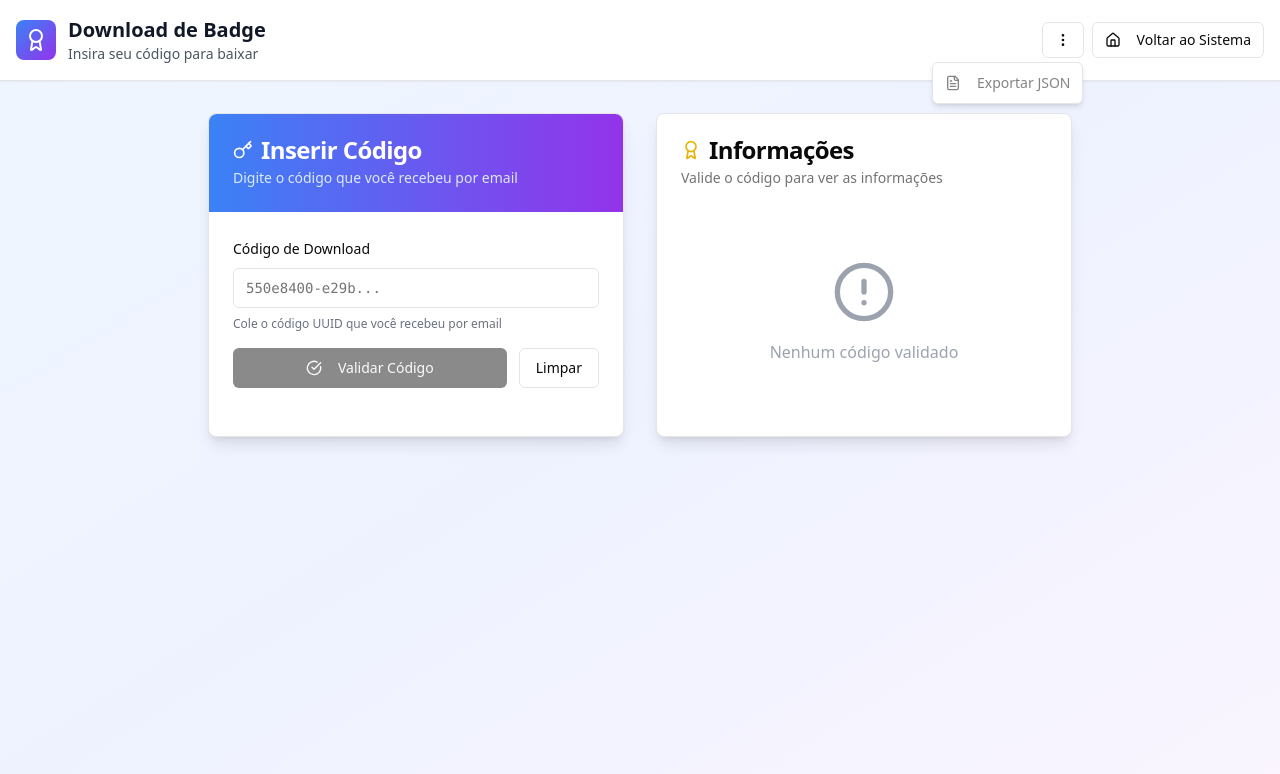
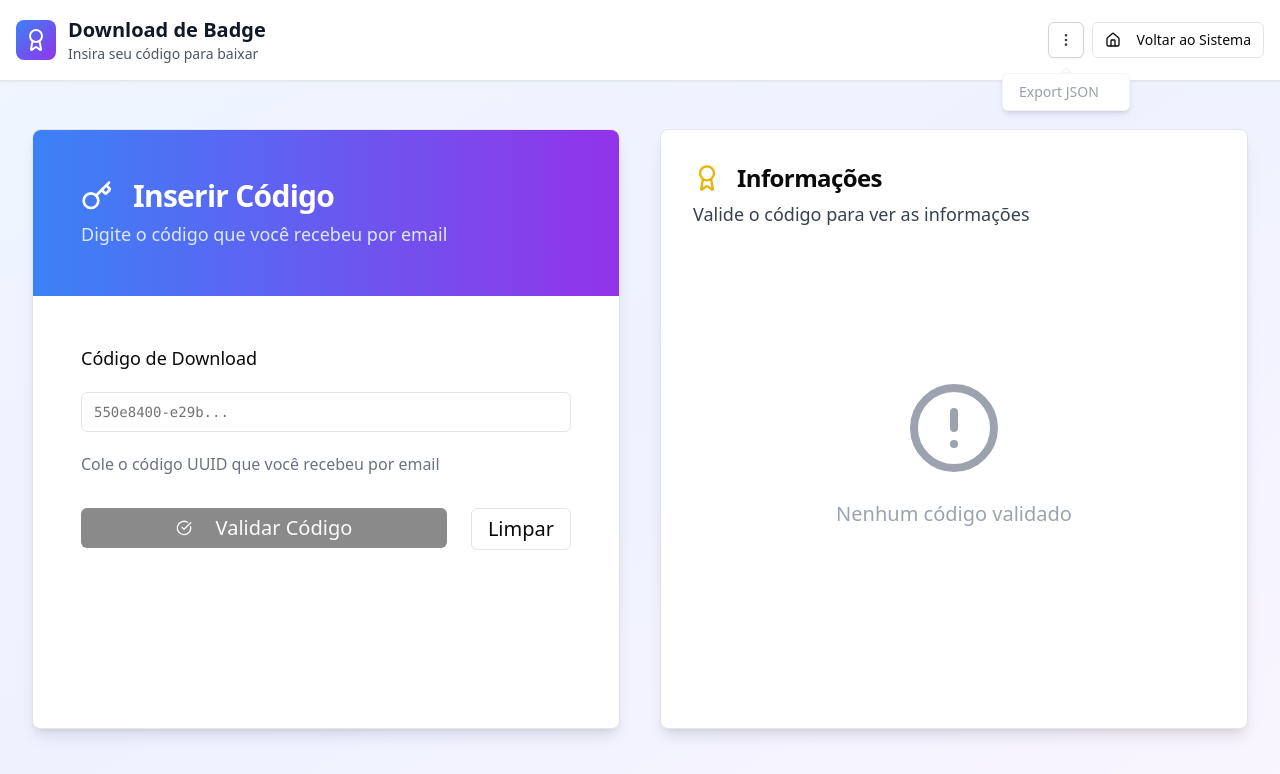
Before and after one commit to eugus/badge-gerador, a Next.js app: page /download in a window 1280 px wide. Both pictures are taken after a click on the button 1062 px from the left and 40 px from the top of the page. Shown: the top 774 px of the page. Built offline with nearby package versions, Linux system fonts and the light colour scheme; a web font is replaced by a local one.

Commit message:
fix: aumentando os card

```diff
--- a/app/download/page.tsx
+++ b/app/download/page.tsx
@@ -26,6 +26,7 @@ import { Label } from "@/components/ui/label"
 import { Badge } from "@/components/ui/badge"
 import { DropdownMenu, DropdownMenuContent, DropdownMenuItem, DropdownMenuTrigger } from "@/components/ui/dropdown-menu"
 import { useToast } from "@/hooks/use-toast"
+import { DropdownMenuArrow } from "@radix-ui/react-dropdown-menu"
 
 interface BadgeInfo {
   badgeName: string
@@ -219,14 +220,30 @@ export default function DownloadPage() {
             {/* Menu de três pontos */}
             <DropdownMenu>
   <DropdownMenuTrigger asChild>
-                <Button variant="outline" size="sm">
-                  <MoreVertical className="h-4 w-4" />
+    <Button
+      className="bg-white border border-gray-300 shadow-sm w-9 h-9 flex items-center justify-center rounded-md hover:bg-gray-50 focus:outline-none focus:ring-2 focus:ring-offset-1 focus:ring-blue-500"
+    >
+      <MoreVertical className="h-4 w-4 text-gray-700" />
     </Button>
   </DropdownMenuTrigger>
-              <DropdownMenuContent align="end">
-                <DropdownMenuItem onClick={exportToJson} disabled={!badgeInfo} className="cursor-pointer">
-                  <FileText className="h-4 w-4 mr-2" />
-                  Exportar JSON
+
+  <DropdownMenuContent
+  align="center"        // centraliza horizontalmente em relação ao trigger
+  side="top"
+  sideOffset={10}       // distância vertical do trigger
+  className="bg-white border border-gray-100 rounded-md shadow-md p-0 overflow-visible" // ⬅️ overflow-visible evita corte da seta
+>
+  <DropdownMenuArrow
+    className="fill-white stroke-gray-300"  // ⬅️ mesma cor da borda do menu
+    offset={0}  // ⬅️ seta no meio do trigger
+  />
+
+    <DropdownMenuItem
+      onClick={exportToJson}
+      disabled={!badgeInfo}
+      className="px-4 py-2 text-sm text-gray-700 cursor-pointer data-[highlighted]:bg-blue-600 data-[highlighted]:text-white"
+    >
+      Export JSON
     </DropdownMenuItem>
   </DropdownMenuContent>
 </DropdownMenu>
@@ -241,19 +258,23 @@ export default function DownloadPage() {
         </div>
       </div>
 
-      {/* Conteúdo */}
-      <div className="container mx-auto px-4 py-8 max-w-4xl grid gap-8 lg:grid-cols-2">
-        {/* Form */}
-        <Card className="shadow-lg">
-          <CardHeader className="bg-gradient-to-r from-blue-500 to-purple-600 text-white rounded-t-lg">
-            <CardTitle className="flex items-center gap-2">
-              <Key className="h-5 w-5" /> Inserir Código
+<div className="flex flex-col lg:flex-row gap-8 lg:gap-10 px-4 sm:px-8 py-12">
+
+  {/* Form - metade esquerda no desktop */}
+  <Card className="w-full lg:w-1/2 min-h-[600px] shadow-lg">
+    <CardHeader className="bg-gradient-to-r from-blue-500 to-purple-600 text-white rounded-t-lg p-8 sm:p-12">
+      <CardTitle className="flex items-center gap-5 text-2xl sm:text-3xl">
+        <Key className="h-6 w-6 sm:h-8 sm:w-8" /> Inserir Código
       </CardTitle>
-            <CardDescription className="text-blue-100">Digite o código que você recebeu por email</CardDescription>
+      <CardDescription className="text-blue-100 text-base sm:text-lg">
+        Digite o código que você recebeu por email
+      </CardDescription>
     </CardHeader>
-          <CardContent className="p-6 space-y-4">
-            <div className="space-y-2">
-              <Label htmlFor="token">Código de Download</Label>
+    <CardContent className="p-8 sm:p-12 space-y-6 sm:space-y-8">
+      <div className="space-y-4 sm:space-y-5">
+        <Label htmlFor="token" className="text-base sm:text-lg font-medium">
+          Código de Download
+        </Label>
         <div className="relative">
           <Input
             id="token"
@@ -262,63 +283,67 @@ export default function DownloadPage() {
             value={token}
             onChange={(e) => setToken(e.target.value)}
             onKeyPress={(e) => e.key === "Enter" && validateToken()}
-                  className="font-mono text-sm pr-10"
+            className="font-mono text-lg sm:text-xl pr-14 sm:pr-16"
           />
           {token && (
             <Button
               variant="ghost"
               size="sm"
-                    className="absolute right-1 top-1 h-8 w-8 p-0"
+              className="absolute right-3 top-1 h-12 w-12 sm:h-14 sm:w-14 p-0"
               onClick={copyToClipboard}
             >
-                    <Copy className="h-4 w-4" />
+              <Copy className="h-6 w-6 sm:h-7 sm:w-7" />
             </Button>
           )}
         </div>
-              <p className="text-xs text-gray-500">Cole o código UUID que você recebeu por email</p>
+        <p className="text-sm sm:text-base text-gray-500">
+          Cole o código UUID que você recebeu por email
+        </p>
       </div>
-
-            <div className="flex gap-3">
-              <Button onClick={validateToken} disabled={isValidating || !token.trim()} className="flex-1">
+      <div className="flex gap-4 sm:gap-6">
+        <Button
+          onClick={validateToken}
+          disabled={isValidating || !token.trim()}
+          className="flex-1 py-4 sm:py-5 text-lg sm:text-xl"
+        >
           {isValidating ? (
             <>
-                    <Clock className="h-4 w-4 mr-2 animate-spin" />
+              <Clock className="h-6 w-6 sm:h-7 sm:w-7 mr-4 animate-spin" />
               Validando...
             </>
           ) : (
             <>
-                    <CheckCircle className="h-4 w-4 mr-2" />
+              <CheckCircle className="h-6 w-6 sm:h-7 sm:w-7 mr-4" />
               Validar Código
             </>
           )}
         </Button>
-              <Button variant="outline" onClick={resetForm} disabled={isValidating}>
+        <Button variant="outline" onClick={resetForm} disabled={isValidating} className="py-4 sm:py-5 text-lg sm:text-xl">
           Limpar
         </Button>
       </div>
     </CardContent>
   </Card>
 
-        {/* Badge Info */}
-        <Card className="shadow-lg h-fit">
-          <CardHeader>
-            <CardTitle className="flex items-center gap-2">
-              <Award className="h-5 w-5 text-yellow-500" /> Informações
+  {/* Badge Info - metade direita no desktop */}
+  <Card className="w-full lg:w-1/2 min-h-[600px] shadow-lg">
+    <CardHeader className="p-6 sm:p-8">
+      <CardTitle className="flex items-center gap-4 text-xl sm:text-2xl">
+        <Award className="h-6 w-6 sm:h-7 sm:w-7 text-yellow-500" /> Informações
       </CardTitle>
-            <CardDescription>
+      <CardDescription className="text-gray-700 text-base sm:text-lg">
         {badgeInfo ? "Detalhes do badge" : "Valide o código para ver as informações"}
       </CardDescription>
     </CardHeader>
-          <CardContent>
+    <CardContent className="p-8 sm:p-10">
       {!badgeInfo ? (
-              <div className="text-center py-12 text-gray-400">
-                <AlertCircle className="h-16 w-16 mx-auto mb-4" />
-                <p>Nenhum código validado</p>
+        <div className="text-center py-16 sm:py-20 text-gray-400">
+          <AlertCircle className="h-20 w-20 sm:h-24 sm:w-24 mx-auto mb-6" />
+          <p className="text-lg sm:text-xl">Nenhum código validado</p>
         </div>
       ) : (
-              <div className="space-y-6">
-                {/* Nome/descrição */}
-                <div className="p-6 bg-gradient-to-r from-blue-50 to-blue-50 rounded-xl border relative overflow-hidden">
+        <div className="space-y-6 sm:space-y-8">
+          <div className="p-8 sm:p-10 bg-gradient-to-r from-blue-50 to-blue-50 rounded-xl border relative overflow-hidden">
             {badgeInfo.badgeImagePath && (
               <img
                 src={buildUrl(badgeInfo.badgeImagePath, "badges") ?? "/placeholder.svg"}
@@ -327,25 +352,27 @@ export default function DownloadPage() {
               />
             )}
             <div className="relative z-10">
-                    <h3 className="font-bold text-2xl mb-3">{badgeInfo.badgeName}</h3>
-                    {badgeInfo.badgeCategory && <Badge variant="secondary">{badgeInfo.badgeCategory}</Badge>}
-                    <p className="text-gray-700">{badgeInfo.badgeDescription}</p>
+              <h3 className="font-bold text-3xl sm:text-4xl mb-4 sm:mb-5">{badgeInfo.badgeName}</h3>
+              {badgeInfo.badgeCategory && (
+                <Badge variant="secondary" className="text-lg sm:text-xl">{badgeInfo.badgeCategory}</Badge>
+              )}
+              <p className="text-gray-700 text-lg sm:text-lg">{badgeInfo.badgeDescription}</p>
               {isValidToken && (
-                      <div className="flex justify-center mt-4">
+                <div className="flex justify-center mt-6 sm:mt-8">
                   <Button
                     onClick={downloadBadge}
                     disabled={isDownloading}
                     size="lg"
-                          className="bg-gradient-to-r from-green-500 to-emerald-600 text-white"
+                    className="bg-gradient-to-r from-green-500 to-emerald-600 text-white py-5 sm:py-6 px-8 sm:px-10 text-xl sm:text-2xl"
                   >
                     {isDownloading ? (
                       <>
-                              <Clock className="h-5 w-5 mr-2 animate-spin" />
+                        <Clock className="h-7 w-7 sm:h-8 sm:w-8 mr-4 animate-spin" />
                         Baixando...
                       </>
                     ) : (
                       <>
-                              <Download className="h-5 w-5 mr-2" />
+                        <Download className="h-7 w-7 sm:h-8 sm:w-8 mr-4" />
                         Baixar Badge
                       </>
                     )}
```
Lines whose indentation alone changed are shown as unchanged.
